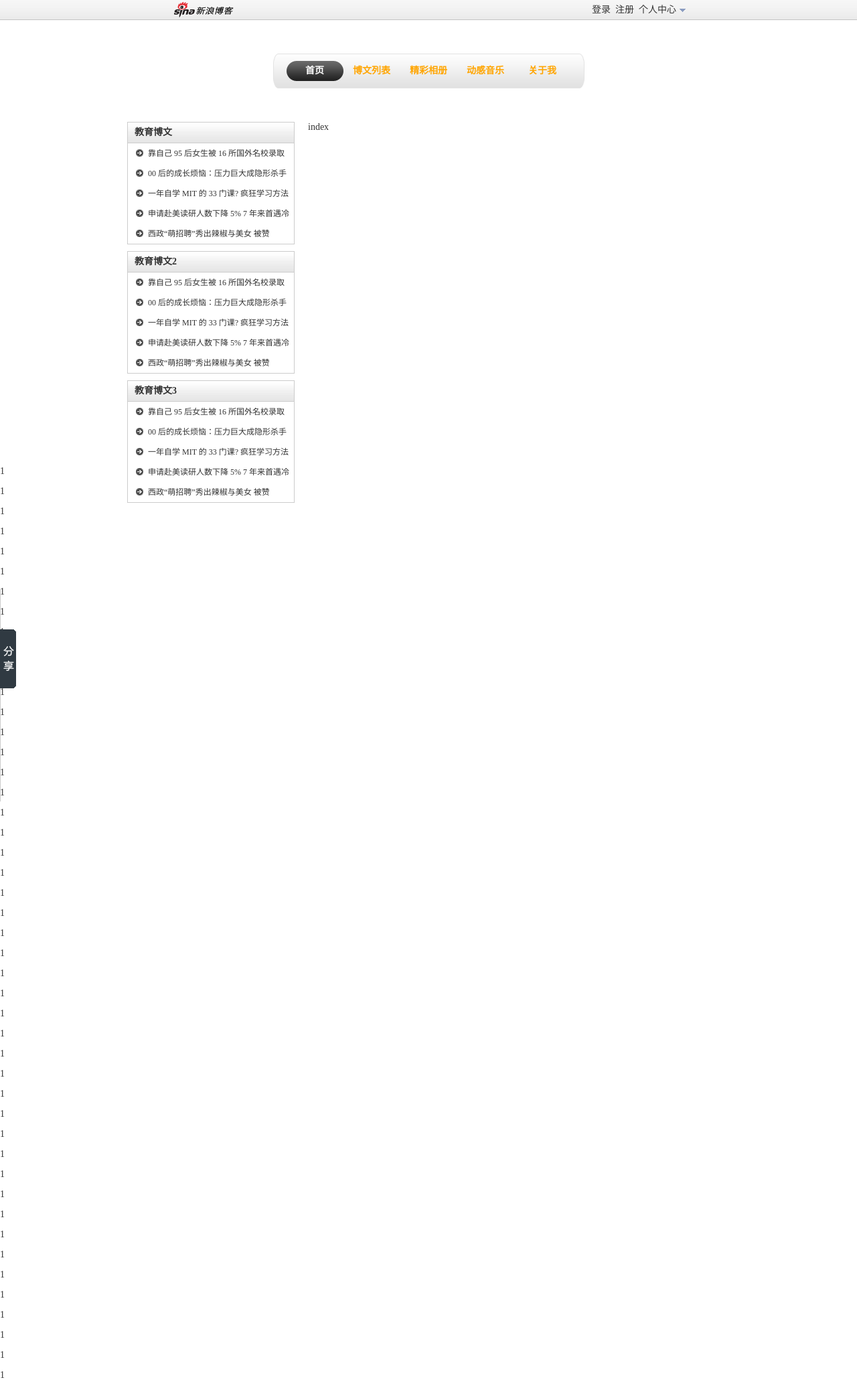
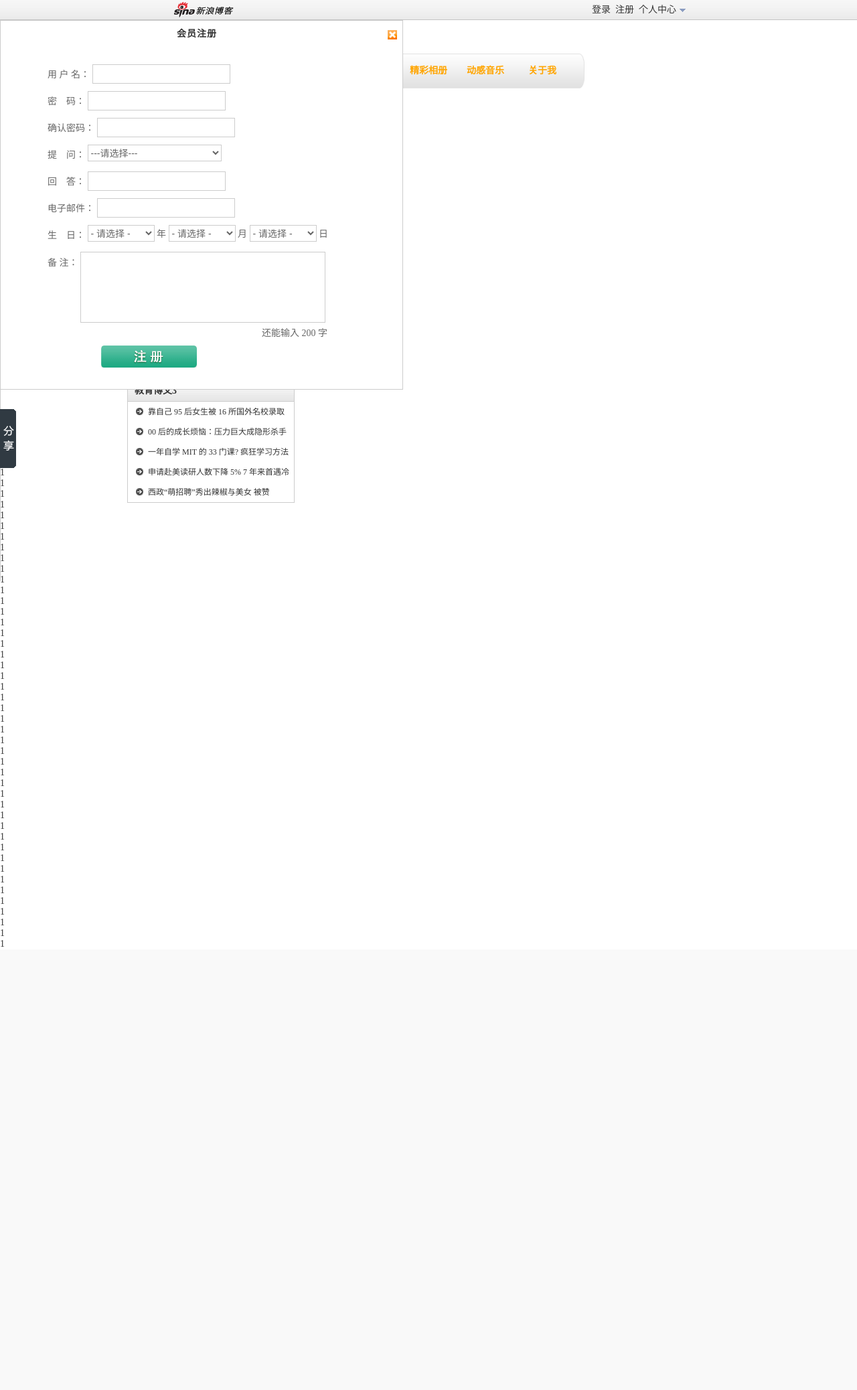
Before and after one commit to MarkZhuYiQi/javascript, a PHP site: page /weibo/index.html in a window 1280 px wide. Shown: the whole page at 67% size. After the commit the page ends 1414 px from the top, so only its background shows below. Run offline with PHP 8.4, Linux system fonts and the light colour scheme.

Commit message:
learning

```diff
--- a/weibo/css/basic.css
+++ b/weibo/css/basic.css
@@ -1,4 +1,7 @@
-body,h1,h2,h3,h4,h5,h6,ul{
+html{
+    font-family: SimHei;
+}
+body,h1,h2,h3,h4,h5,h6,ul,p,form{
     margin:0;
     padding:0;
 }
@@ -142,7 +145,7 @@ body{
     height:550px;
     border:1px solid #ccc;
     position:absolute;
-    display:none;
+    /*display:none;*/
     z-index:9999;
     background:#fff;
 }
@@ -166,6 +169,8 @@ body{
     font-size:14px;
     color:#666;
     padding:0 0 0 10px;
+    position:relative;
+
 }
 #reg dl dd{
     height:30px;
--- a/weibo/index.html
+++ b/weibo/index.html
@@ -23,9 +23,39 @@
         <h2><img src="images/close.png" alt="" class="close">会员注册</h2>
         <form action="" name="reg">
             <dl>
-                <dd>用 户 名：<input type="text" name="user" class="text"></dd>
-                <dd>密&nbsp;&nbsp;&nbsp;&nbsp;码：<input type="password" name="pass" class="text" /></dd>
-                <dd>确认密码：<input type="password" name="notpass" class="text" /></dd>
+                <dd>
+                    用 户 名：
+                    <input type="text" name="user" class="text">
+                    <span class="info info_user">请输入用户名，2-20位，由字母数字下划线组成</span>
+                    <span class="error error_user">输入不合法！</span>
+                    <span class="succ succ_user">用户名可用</span>
+                </dd>
+                <dd>
+                    密&nbsp;&nbsp;&nbsp;&nbsp;码：
+                    <input type="text" name="pass" class="text" />
+                    <span class="info info_pass">
+                        <p>
+                            安全级别：
+                            <strong class="s s1">■</strong>
+                            <strong class="s s2">■</strong>
+                            <strong class="s s3">■</strong>
+                            <strong class="s s4" style="font-weight:normal"></strong>
+                        </p>
+                        <p><strong class="q q1" style="font-weight:normal">○</strong>6-20个字符</p>
+                        <p><strong class="q q2" style="font-weight:normal">○</strong>只能包含大小写字母、数字和非空格字符</p>
+                        <p><strong class="q q3" style="font-weight:normal">○</strong>大小写字母、数字、非空字符，2种以上</p>
+                    </span>
+                    <span class="error error_pass">输入不合法！</span>
+                    <span class="succ succ_pass">密码可用</span>
+                </dd>
+                <dd>
+                    确认密码：
+                    <input type="password" name="notpass" class="text" />
+
+                    <span class="info info_notpass">请在一次输入相同的密码</span>
+                    <span class="error error_notpass">两次密码输入不一致！</span>
+                    <span class="succ succ_notpass">密码可用</span>
+                </dd>
                 <dd>
                     <span style="vertical-align:-2px;">提&nbsp;&nbsp;&nbsp;&nbsp;问：</span>
                     <select name="ques" id="">
@@ -36,8 +66,27 @@
                         <option value="1">您最喜欢的明星</option>
                     </select>
                 </dd>
-                <dd>回&nbsp;&nbsp;&nbsp;&nbsp;答：<input type="text" name="ans" class="text" /></dd>
-                <dd>电子邮件：<input type="text" name="email" class="text" /></dd>
+                <dd>
+                    回&nbsp;&nbsp;&nbsp;&nbsp;答：
+                    <input type="text" name="ans" class="text" />
+                    <span class="info info_ans">请输入回答，2-32位</span>
+                    <span class="error error_ans">回答不合法，请重新输入！</span>
+                    <span class="succ succ_ans">回答可用</span>
+                </dd>
+                <dd>
+                    电子邮件：
+                    <input type="text" name="email" class="text" autocomplete="off" />
+                    <span class="info info_email">请输入电子邮件</span>
+                    <span class="error error_email">邮件地址不合法！</span>
+                    <span class="succ succ_email">地址可用</span>
+                    <ul class="all_email">
+                        <li><span></span>@qq.com</li>
+                        <li><span></span>@163.com</li>
+                        <li><span></span>@126.com</li>
+                        <li><span></span>@gmail.com</li>
+                        <li><span></span>@sina.com</li>
+                    </ul>
+                </dd>
                 <dd class="birthday"><span style="vertical-align:-2px;">生&nbsp;&nbsp;&nbsp;&nbsp;日：</span>
                     <select name="year">
                         <option value="0">- 请选择 -</option>
--- a/weibo/js/index.js
+++ b/weibo/js/index.js
@@ -100,7 +100,7 @@ $(function(){
     $("#shared").resize(function(){
         $("#shared").css("top",getScroll().top+(getInner().height-parseInt(getStyle($("#shared").first(),"height")))/2+"px");
     });
-    addEvent(window,"scroll",function(){
+    $(window).bind("scroll",function(){
         $("#shared").animation({
             "final":getScroll().top+(getInner().height-parseInt(getStyle($("#shared").first(),"height")))/2,
             "target":getScroll().top+(getInner().height-parseInt(getStyle($("#shared").first(),"height")))/2,
@@ -108,6 +108,7 @@ $(function(){
             "speed":5
         });
     });
+
 
 //分享收缩效果
     $("#shared").hover(function(){
@@ -170,6 +171,216 @@ $(function(){
                 o:100
             }
         });
+    });
+
+    //鼠标验证,获得form元素节点，把输入框name付给form方法，
+    // 方法将user对象给form，但是返回的是base对象，还需要用first返回对象（其实里面就一个对象）
+    // $("form").form("user").value("888");
+    $("form").form("user").bind("focus",function(){
+        $("#reg .info_user").css("display","block");
+        $("#reg .error_user").css("display","none");
+        $("#reg .succ_user").css("display","none");
+    }).bind("blur",function(){
+        if(trim($(this).value())==""){
+            $("#reg .info_user").css("display","none");
+            $("#reg .error_user").css("display","none");
+            $("#reg .succ_user").css("display","none");
+        }else if(!/[\w]{2,20}/.test(trim($(this).value()))){
+            $("#reg .info_user").css("display","none");
+            $("#reg .error_user").css("display","block");
+            $("#reg .succ_user").css("display","none");
+        }else{
+            $("#reg .info_user").css("display","none");
+            $("#reg .error_user").css("display","none");
+            $("#reg .succ_user").css("display","block");
+        }
+    });
+    // alert($("#reg .info_user").first());
+    //密码验证
+    $("form").form("pass").bind("focus",function(){
+        $("#reg .info_pass").css("display","block");
+        $("#reg .error_pass").css("display","none");
+        $("#reg .succ_pass").css("display","none");
+    }).bind("blur",function(){
+        if(trim($(this).value())=="") {
+            $("#reg .info_pass").css("display", "none");
+        }else{
+            if(check_pass(this)){
+                $("#reg .info_pass").css("display","none");
+                $("#reg .error_pass").css("display","none");
+                $("#reg .succ_pass").css("display","block");
+            }else{
+                $("#reg .info_pass").css("display","none");
+                $("#reg .error_pass").css("display","block");
+                $("#reg .succ_pass").css("display","none");
+            }
+        }
+    });
+
+    //密码强度验证
+    $("form").form("pass").bind("keyup",function(){
+        check_pass(this);
+    });
+
+
+
+    //封装成函数
+    function check_pass(_this){
+        var value=trim($(_this).value());
+        var value_length=value.length;
+        var code_length=0;
+        var flag=false;
+        //第一个条件验证，6-20字符之间
+        if(value_length>=6 && value_length<=20){
+            $("#reg .info_pass .q1").html("●").css("color","green");
+        }else{
+            $("#reg .info_pass .q1").html("○").css("color","#666");
+        }
+        //第二个条件验证，祖母或数字或非空字符，任意一个即可满足
+        if(value_length>0&&!/\s/.test(value)){
+            $("#reg .info_pass .q2").html("●").css("color","green");
+        }else{
+            $("#reg .info_pass .q2").html("○").css("color","#666");
+        }
+        //第三个条件，任意两种混拼
+        if(/[\d]/.test(value)){
+            code_length++;
+        }
+        if(/[a-z]/.test(value)){
+            code_length++;
+        }
+        if(/[A-Z]/.test(value)){
+            code_length++;
+        }
+        if(/[^\w]/.test(value)){
+            code_length++;
+        }
+        if(code_length>=2){
+            $("#reg .info_pass .q3").html("●").css("color","green");
+        }else{
+            $("#reg .info_pass .q3").html("○").css("color","#666");
+        }
+        if(value_length>=10 && code_length>=3){
+            $("#reg .info_pass .s1").css("color","green");
+            $("#reg .info_pass .s2").css("color","green");
+            $("#reg .info_pass .s3").css("color","green");
+            $("#reg .info_pass .s4").css("color","green").html("高");
+        }else if(value_length>=8 && code_length>=2){
+            $("#reg .info_pass .s1").css("color","#f60");
+            $("#reg .info_pass .s2").css("color","#f60");
+            $("#reg .info_pass .s3").css("color","#ccc");
+            $("#reg .info_pass .s4").css("color","#f60").html("中");
+        }else if(value_length>=1){
+            $("#reg .info_pass .s1").css("color","maroon");
+            $("#reg .info_pass .s2").css("color","#ccc");
+            $("#reg .info_pass .s3").css("color","#ccc");
+            $("#reg .info_pass .s4").css("color","maroon").html("低");
+        }else{
+            $("#reg .info_pass .s1").css("color","#ccc");
+            $("#reg .info_pass .s2").css("color","#ccc");
+            $("#reg .info_pass .s3").css("color","#ccc");
+            $("#reg .info_pass .s4").html("");
+        }
+        if(value_length>=6 && value_length<=20 && value_length>0&&!/\s/.test(value) && code_length>=2){
+            return flag=true;
+        }
+    }
+    //确认密码验证
+    $("form").form("notpass").bind("focus",function(){
+        $("#reg .info_notpass").css("display","block");
+        $("#reg .error_notpass").css("display","none");
+        $("#reg .succ_notpass").css("display","none");
+    }).bind("blur",function(){
+        if(trim($(this).value())==""){
+            $("#reg .info_notpass").css("display","none");
+        }else if(trim($("form").form("pass").value())==trim($("form").form("notpass").value())){
+            $("#reg .info_notpass").css("display","none");
+            $("#reg .error_notpass").css("display","none");
+            $("#reg .succ_notpass").css("display","block");
+        }else{
+            $("#reg .info_notpass").css("display","none");
+            $("#reg .error_notpass").css("display","block");
+            $("#reg .succ_notpass").css("display","none");
+        }
+    });
+    //确认回答
+    $("form").form("ans").bind("focus",function(){
+        $("#reg .info_ans").css("display","block");
+        $("#reg .error_ans").css("display","none");
+        $("#reg .succ_ans").css("display","none");
+    }).bind("blur",function(){
+        if(trim($(this).value())==""){
+            $("#reg .info_ans").css("display","none");
+        }else if(trim($("form").form("ans").value()).length>=2 && trim($("form").form("ans").value()).length<=32){
+            $("#reg .info_ans").css("display","none");
+            $("#reg .error_ans").css("display","none");
+            $("#reg .succ_ans").css("display","block");
+        }else{
+            $("#reg .info_ans").css("display","none");
+            $("#reg .error_ans").css("display","block");
+            $("#reg .succ_ans").css("display","none");
+        }
+    });
+    //确认电子邮件
+    $("form").form("email").bind("focus",function(){
+        //补全界面
+        //只有在输入框中没有补全（@）时才显示补全界面
+        if($(this).value().indexOf("@")==-1) {
+            $("#reg .all_email").css("display","block");
+        }
+
+        $("#reg .info_email").css("display","block");
+        $("#reg .error_email").css("display","none");
+        $("#reg .succ_email").css("display","none");
+    }).bind("blur",function(){
+
+        //补全界面
+        $("#reg .all_email").css("display","none");
+
+        if(trim($(this).value())==""){
+            $("#reg .info_email").css("display","none");
+        }else if(/^[\w\-_]+@[\w-]+(\.[a-zA-Z]{2,4}){1,2}$/.test(trim($(this).value()))){
+            $("#reg .info_email").css("display","none");
+            $("#reg .error_email").css("display","none");
+            $("#reg .succ_email").css("display","block");
+        }else{
+            $("#reg .info_email").css("display","none");
+            $("#reg .error_email").css("display","block");
+            $("#reg .succ_email").css("display","none");
+        }
+    });
+    //电子邮件键入
+    $("form").form("email").bind("keyup",function(){
+        if($(this).value().indexOf("@")==-1) {
+            $("#reg .all_email").css("display","block");
+            $("#reg .all_email li span").html($(this).value());
+        }else{
+            $("#reg .all_email").css("display","none");
+        }
+    });
+    //电子邮件点击获取
+
+
+
+
+
+    $("#reg .all_email li").bind("mousedown",function(){
+        alert($(this).first().textContent);innerText
+    });
+
+
+
+
+
+
+
+
+    //电子邮件补全系统
+    $("#reg .all_email li").hover(function(){
+        $(this).css("background","#e5edf2");
+        $(this).css("color","#369");
+    },function(){
+        $(this).css("background","#fff");
+        $(this).css("color","#666");
     })
-
 });
```
Also changed, not shown: other parts of weibo/css/basic.css (+141 -0 lines), weibo/js/base.js (+29 -4 lines), weibo/images/reg_error.png (added), weibo/images/reg_info.png (added), weibo/images/reg_info2.png (added), weibo/images/reg_info3.png (added), weibo/images/reg_succ.png (added).
